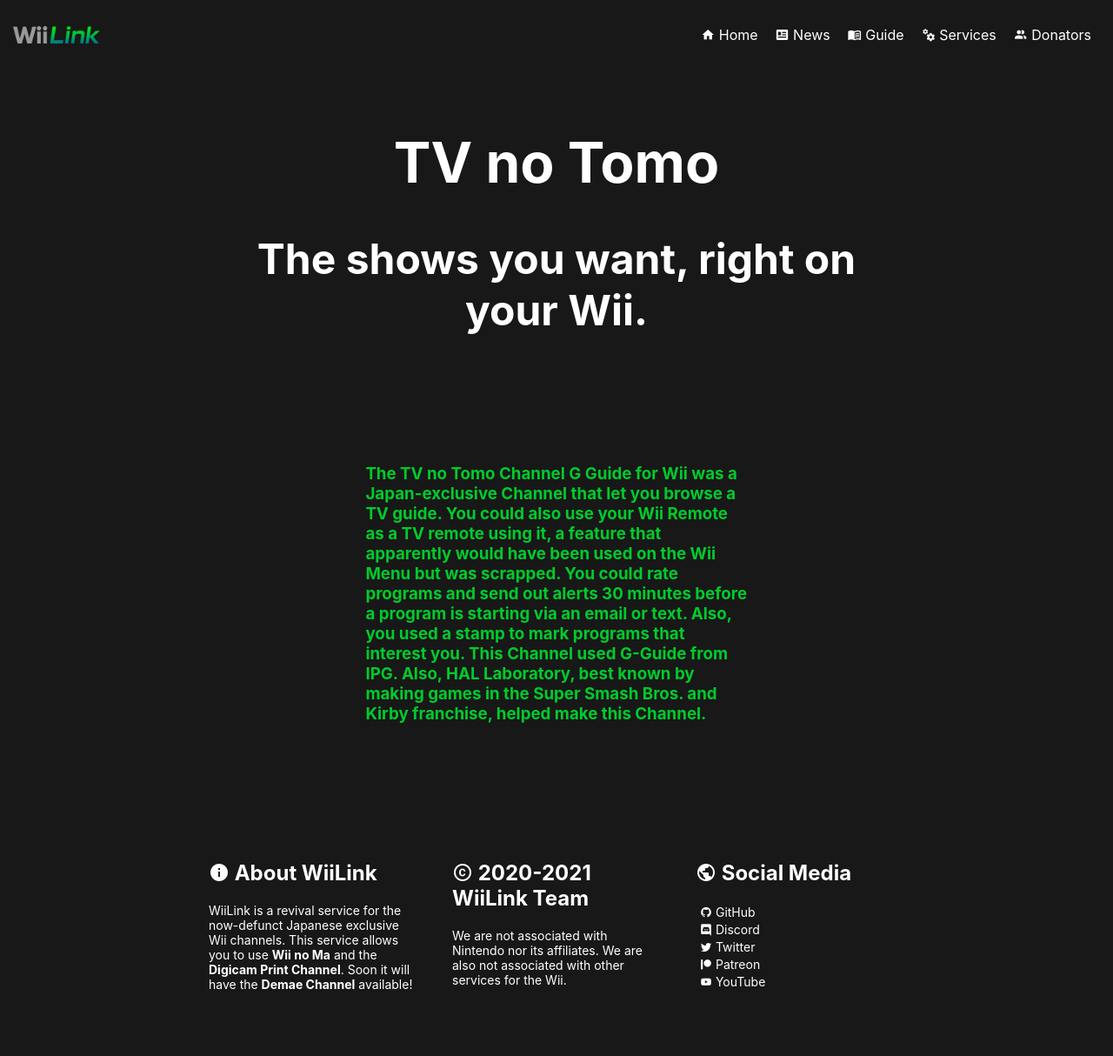
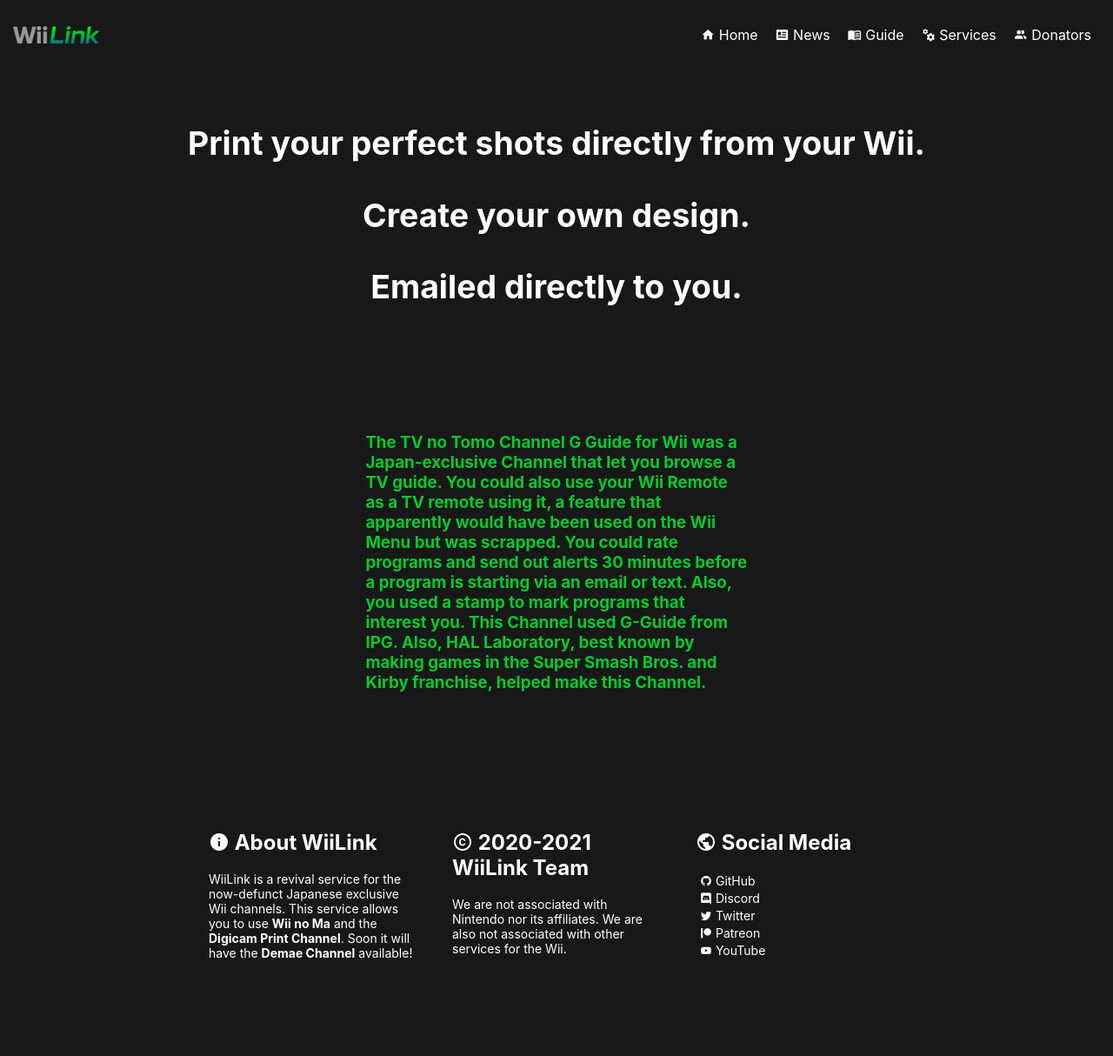
Before and after one commit to WiiLink24/WiiLink24.github.io, a Jekyll site: the page built from services/tv-helper.html, in a window 1280 px wide. Shown: the whole page at 87% size. Built offline with Jekyll 4.4.1, drawn with Linux system fonts in a browser that asks for light colours; after the commit the page ends 1178 px from its top, so only the background shows below that.

Commit message:
Add revival descriptions in TV No tomo HTML document

```diff
--- a/services/tv-helper.html
+++ b/services/tv-helper.html
@@ -4,8 +4,9 @@
 ---
 
 <div class="header header-logo">
-  <h1>TV no Tomo</h1>
-  <h2>The shows you want, right on your Wii.</h2>
+  <h3>Print your perfect shots directly from your Wii.</h3>
+  <h3>Create your own design.</h3>
+  <h3>Emailed directly to you.</h3>
 </div>
 
 <div class="section">
```
